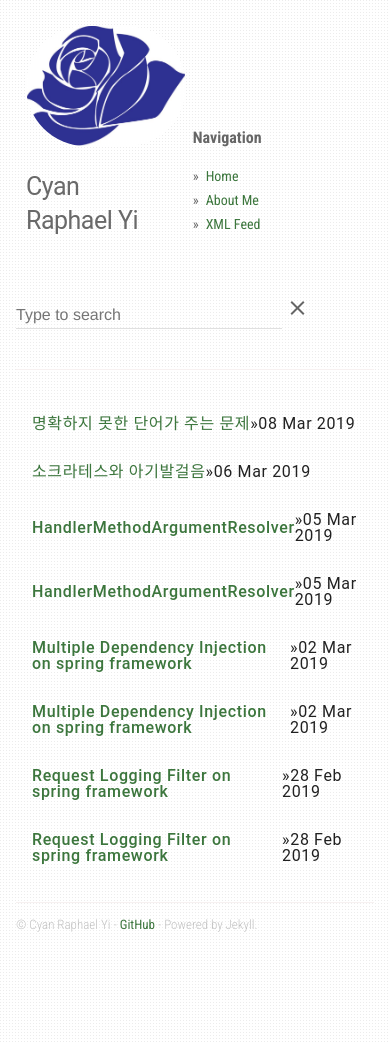
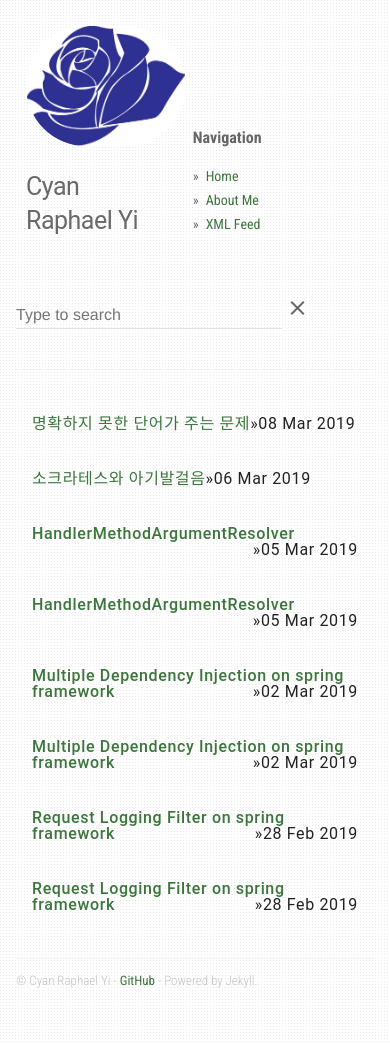
Before and after one commit to CyanRYi/sollabs-demo, a Jekyll site: the page built from index.md, in a window 390 px wide. Built offline with Jekyll 4.4.1, drawn with Linux system fonts in a browser that asks for light colours; grey boxes are pictures that could not be loaded.

Commit message:
모바일에서 title/date 정렬을 할 수 있도록 수정

```diff
--- a/_includes/post_link.html
+++ b/_includes/post_link.html
@@ -1,12 +1,8 @@
 {% capture selector %}language_{{ post.language }} category_{{ post.category }}{% for t in post.tags %} tag_{{ t }}{% endfor %}{% endcapture %}
 <li class="mdl-list__item {{ selector }}">
     {% assign useShareButton = false %}
-    <div class="post-link">
-        <a href="{{ site.url }}{{ post.url }}">{{ post.title }}</a>
-    </div>
-    <div class="post-date">
-        <span>{{ post.date | date_to_string }}</span>
-    </div>
+    <a href="{{ site.url }}{{ post.url }}">{{ post.title }}</a>
+    <span>{{ post.date | date_to_string }}</span>
     {% capture refererUri %}{{ site.url }}{{ post.slug }}{% endcapture %}
     {% include fb_buttons.html %}
 </li>
--- a/static/css/main.css
+++ b/static/css/main.css
@@ -194,13 +194,13 @@ ul#search__results {
         display: inline-block;
     }
     .post-content ul li {
-
+        display: inline-block;
     }
     .post-content ul li a {
 
     }
     .post-content ul li span {
-
+        float: right;
     }
 }
 @media (max-width: 479px) {
@@ -209,4 +209,10 @@ ul#search__results {
         width: 40%;
         display: inline-block;
     }
+    .post-content ul li {
+        display: inline-block;
+    }
+    .post-content ul li span {
+        float: right;
+    }
 }
```
